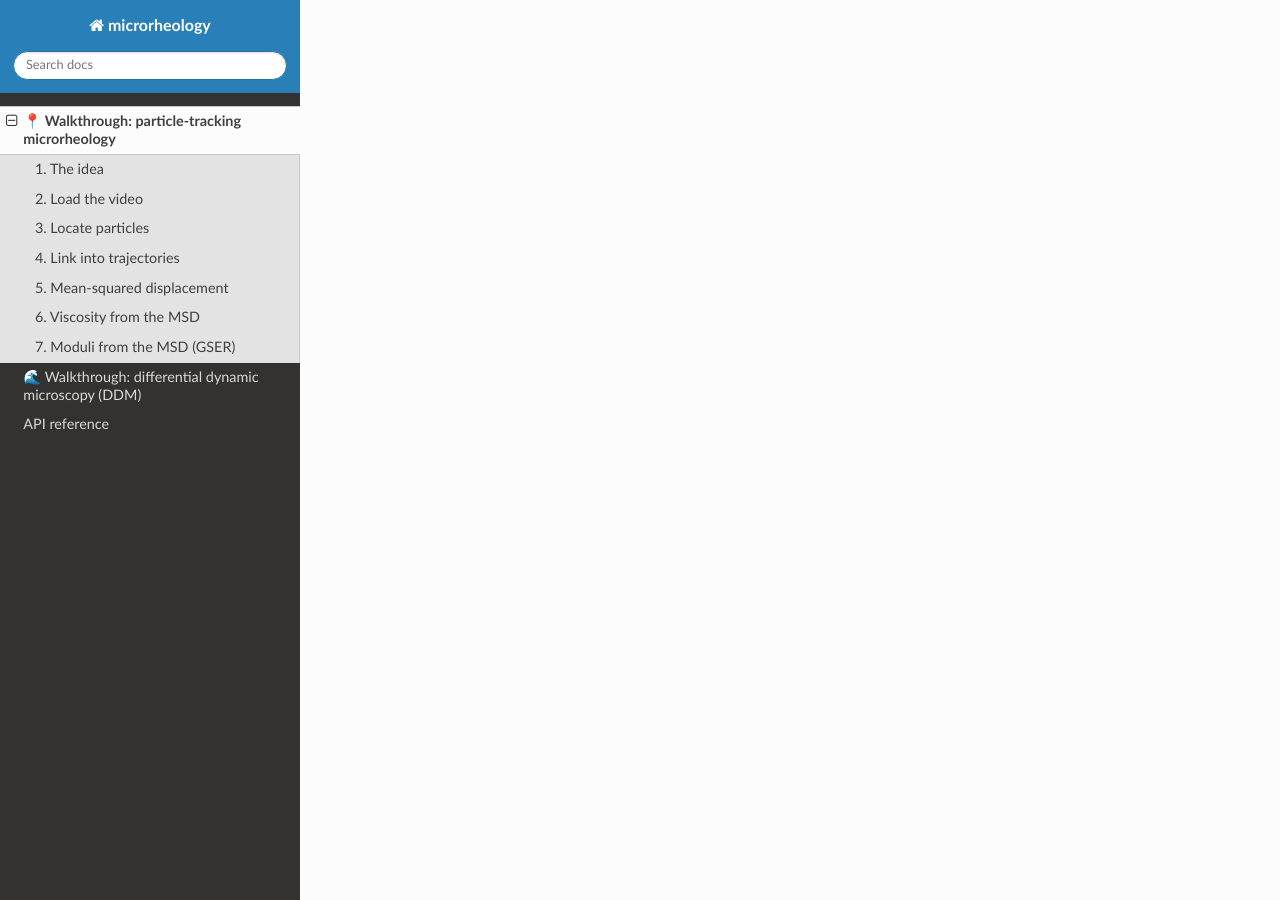
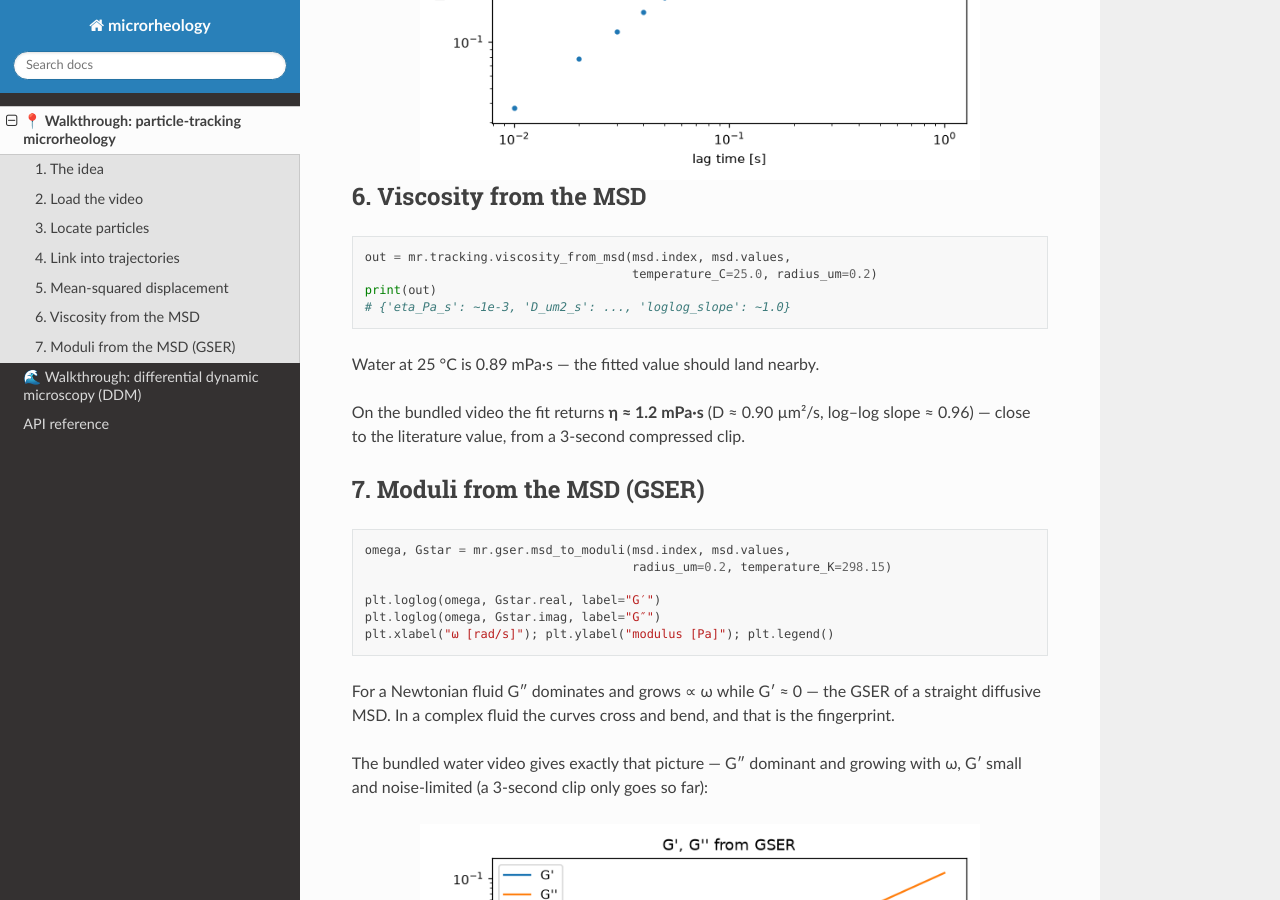
Before and after one commit to rheopy/microrheology, a Sphinx documentation site: the page built from docs/walkthrough-tracking.md, in a window 1280 px wide and 900 px high, scrolled down 2370 px. Built offline with Sphinx 7.4.7 and the Read the Docs theme 3.1.0, drawn with Linux system fonts in a browser that asks for light colours; some of the changed text lies outside the part shown.

Commit message:
Add measured outputs to the walkthrough docs
Run both walkthroughs on the bundled water videos and include the resulting figures: DDM matrix + tau(q) fit (eta ~ 0.63 mPa.s, radius ~ 0.142 um), trajectories + MSD (eta ~ 1.2 mPa.s, slope ~ 0.96) + GSER G'/G''. Also let read_video honor an explicit fps over wrong container metadata.

````diff
--- a/docs/walkthrough-tracking.md
+++ b/docs/walkthrough-tracking.md
@@ -54,6 +54,15 @@ traj = mr.tracking.link_trajectories(features, search_range=5,
 `memory` bridges brief disappearances; stubs shorter than
 `min_length` frames are dropped.
 
+On the bundled water video this finds 4,545 features and links them
+into 23 trajectories of ≥ 50 frames:
+
+```{image} _static/walkthrough/tracking_traj.png
+:alt: Linked particle trajectories in the low-concentration water video
+:width: 560px
+:align: center
+```
+
 ## 5. Mean-squared displacement
 
 ```python
@@ -64,7 +73,14 @@ plt.loglog(msd.index, msd.values, "o")
 plt.xlabel("lag time τ [s]"); plt.ylabel("MSD [µm²]")
 ```
 
-For water the log–log slope is 1 (diffusive).
+For water the log–log slope is 1 (diffusive). On the bundled video
+the ensemble MSD comes out straight with slope ≈ 0.96:
+
+```{image} _static/walkthrough/tracking_msd.png
+:alt: Ensemble mean-squared displacement, log-log
+:width: 560px
+:align: center
+```
 
 ## 6. Viscosity from the MSD
 
@@ -76,6 +92,10 @@ print(out)
 ```
 
 Water at 25 °C is 0.89 mPa·s — the fitted value should land nearby.
+
+On the bundled video the fit returns **η ≈ 1.2 mPa·s**
+(D ≈ 0.90 µm²/s, log–log slope ≈ 0.96) — close to the literature
+value, from a 3-second compressed clip.
 
 ## 7. Moduli from the MSD (GSER)
 
@@ -91,3 +111,13 @@ plt.xlabel("ω [rad/s]"); plt.ylabel("modulus [Pa]"); plt.legend()
 For a Newtonian fluid G″ dominates and grows ∝ ω while G′ ≈ 0 —
 the GSER of a straight diffusive MSD. In a complex fluid the curves
 cross and bend, and that is the fingerprint.
+
+The bundled water video gives exactly that picture — G″ dominant
+and growing with ω, G′ small and noise-limited (a 3-second clip only
+goes so far):
+
+```{image} _static/walkthrough/tracking_gstar.png
+:alt: G' and G'' from the GSER applied to the water MSD
+:width: 560px
+:align: center
+```
````
Also changed, not shown: docs/walkthrough-ddm.md (+24 -1 lines), docs/_static/walkthrough/ddm_matrix.png (added), docs/_static/walkthrough/ddm_tau_q.png (added), docs/_static/walkthrough/tracking_gstar.png (added), docs/_static/walkthrough/tracking_msd.png (added), docs/_static/walkthrough/tracking_traj.png (added), 1 other file.
